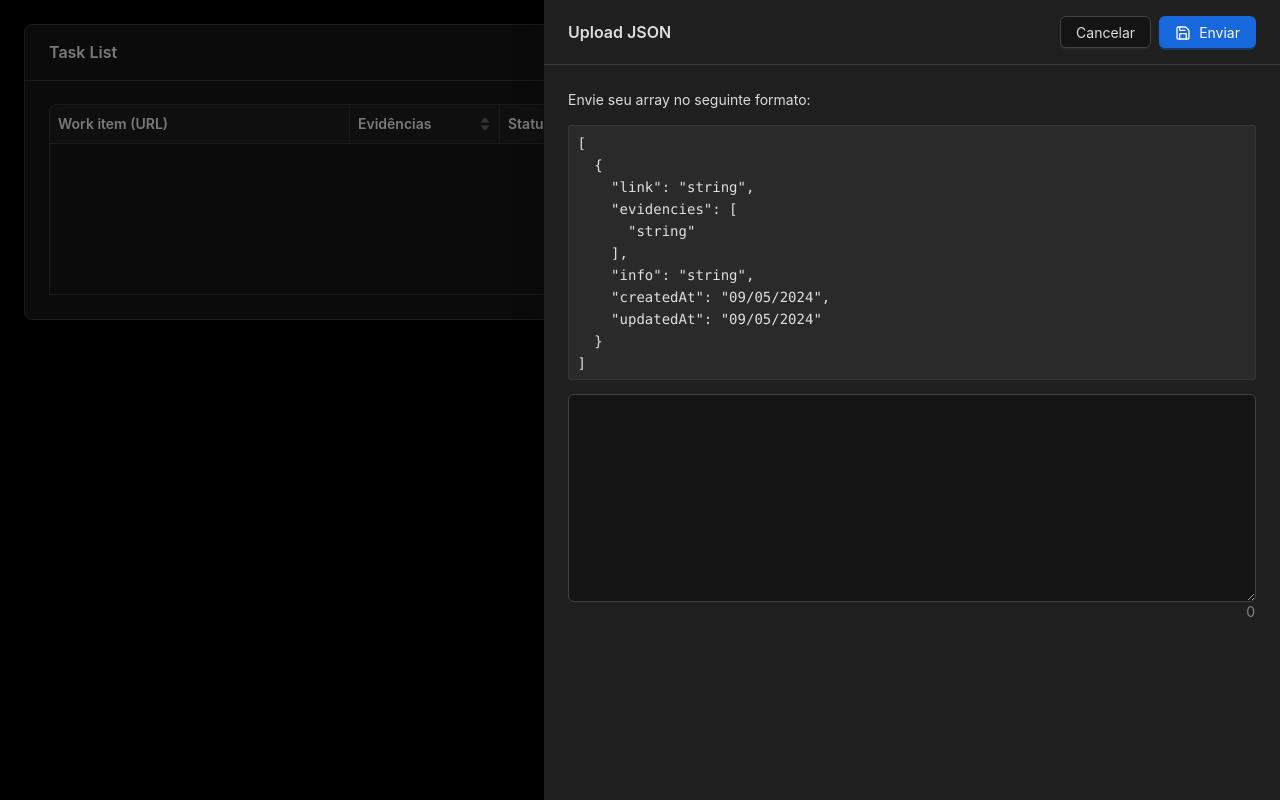
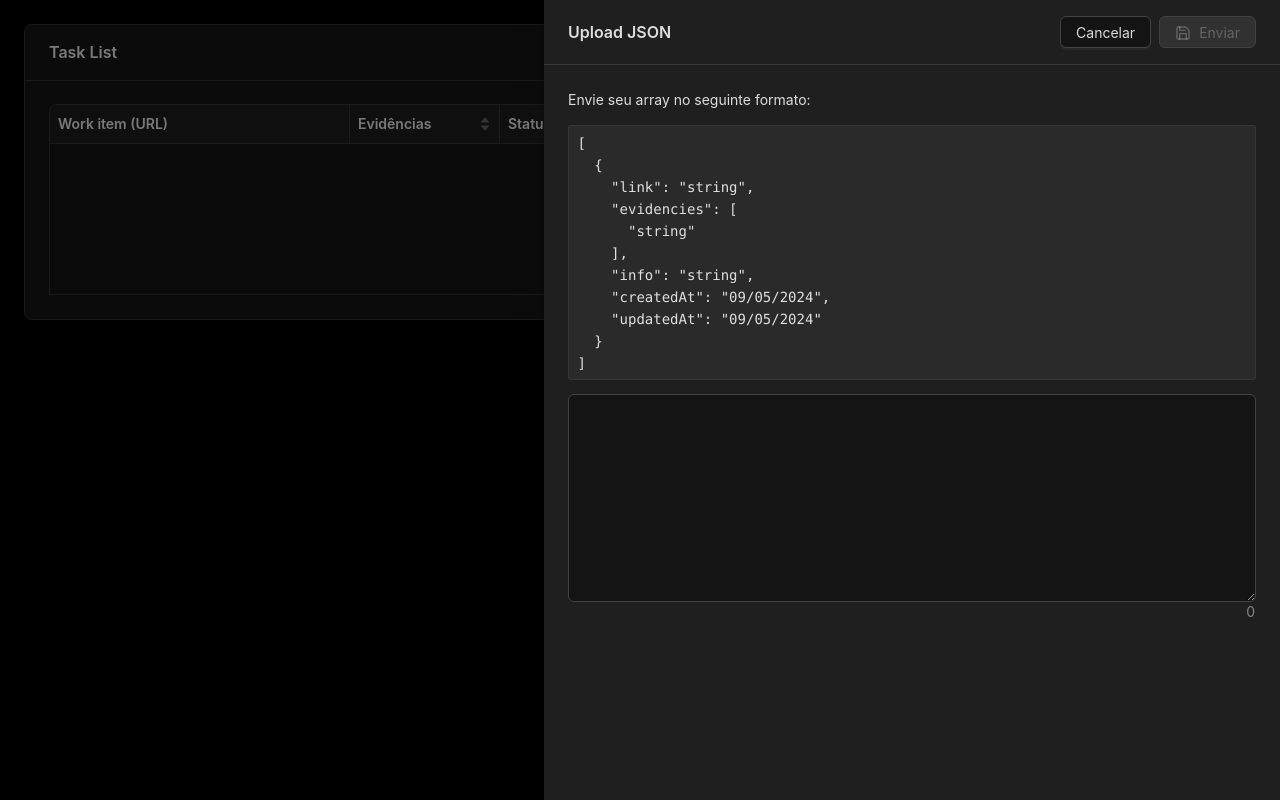
Before and after one commit to maicolsantos/todo-jobs, a React (Vite) app: page / in a window 1280 px wide. Both pictures are taken after a click on the button "Upload". Built offline with nearby package versions, Linux system fonts and the light colour scheme.

Commit message:
Adjustments upload

```diff
--- a/src/components/Upload.tsx
+++ b/src/components/Upload.tsx
@@ -20,18 +20,28 @@ export const Upload = forwardRef<ForwardRefProps>(
   // eslint-disable-next-line no-unused-vars, @typescript-eslint/no-unused-vars
   (_, _ref) => {
     const [open, setOpen] = useState(false);
-    // const [isJSONValid, setIsJSONValid] = useState(false);
+    const [isJSONValid, setIsJSONValid] = useState<boolean | null>(null);
     const [uploadValue, setUploadValue] = useState("");
     const { jobs, setAllJobs } = useJobs();
 
     const showDrawer = () => {
-      console.log(123);
-
       setOpen(true);
     };
 
     const onClose = () => {
       setOpen(false);
+    };
+
+    const handleValidateJSON = (value: string) => {
+      try {
+        const data: Jobs[] = JSON.parse(value || "[]");
+
+        if (validateUpload(data)) {
+          setIsJSONValid(true);
+        }
+      } catch (error) {
+        setIsJSONValid(false);
+      }
     };
 
     const handleSubmit = () => {
@@ -70,7 +80,11 @@ export const Upload = forwardRef<ForwardRefProps>(
         extra={
           <Space>
             <Button onClick={onClose}>Cancelar</Button>
-            <Button type="primary" onClick={handleSubmit}>
+            <Button
+              type="primary"
+              disabled={!uploadValue || !isJSONValid}
+              onClick={handleSubmit}
+            >
               <Space align="center">
                 <Save size={16} className="icon-table" />
                 Enviar
@@ -102,12 +116,16 @@ export const Upload = forwardRef<ForwardRefProps>(
         <TextArea
           showCount
           rows={9}
-          // status={isJSONValid ? "" : "error"}
+          {...(!isJSONValid && uploadValue && { status: "error" })}
           onChange={(e) => {
             setUploadValue(e.target.value);
-            // setIsJSONValid(validateUpload(JSON.parse(e.target.value)));
+            handleValidateJSON(e.target.value);
           }}
         />
+        {isJSONValid && uploadValue && <Text type="success">JSON válido</Text>}
+        {!isJSONValid && uploadValue && (
+          <Text type="danger">JSON inválido</Text>
+        )}
       </AntdDrawer>
     );
   }
```
